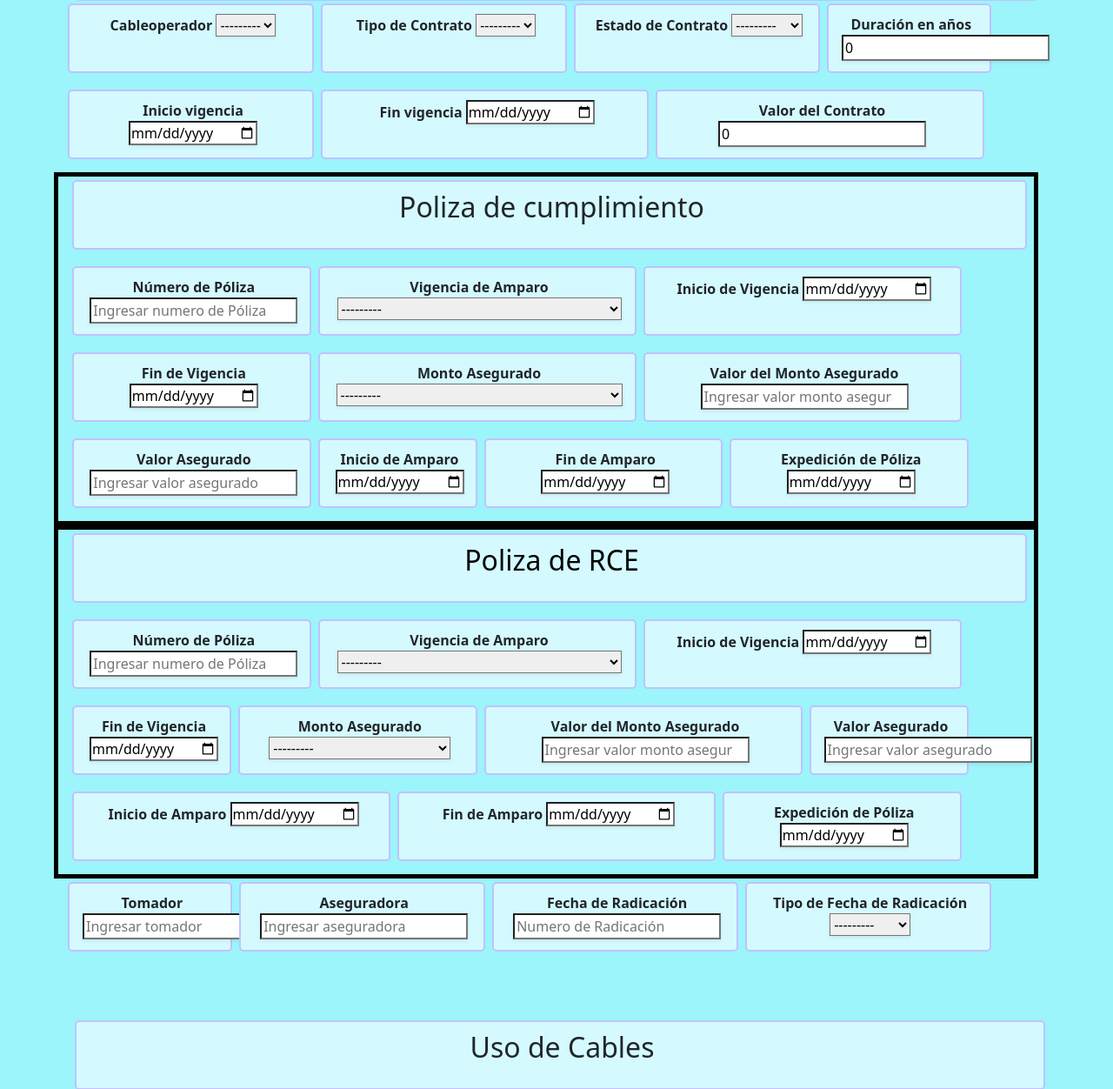
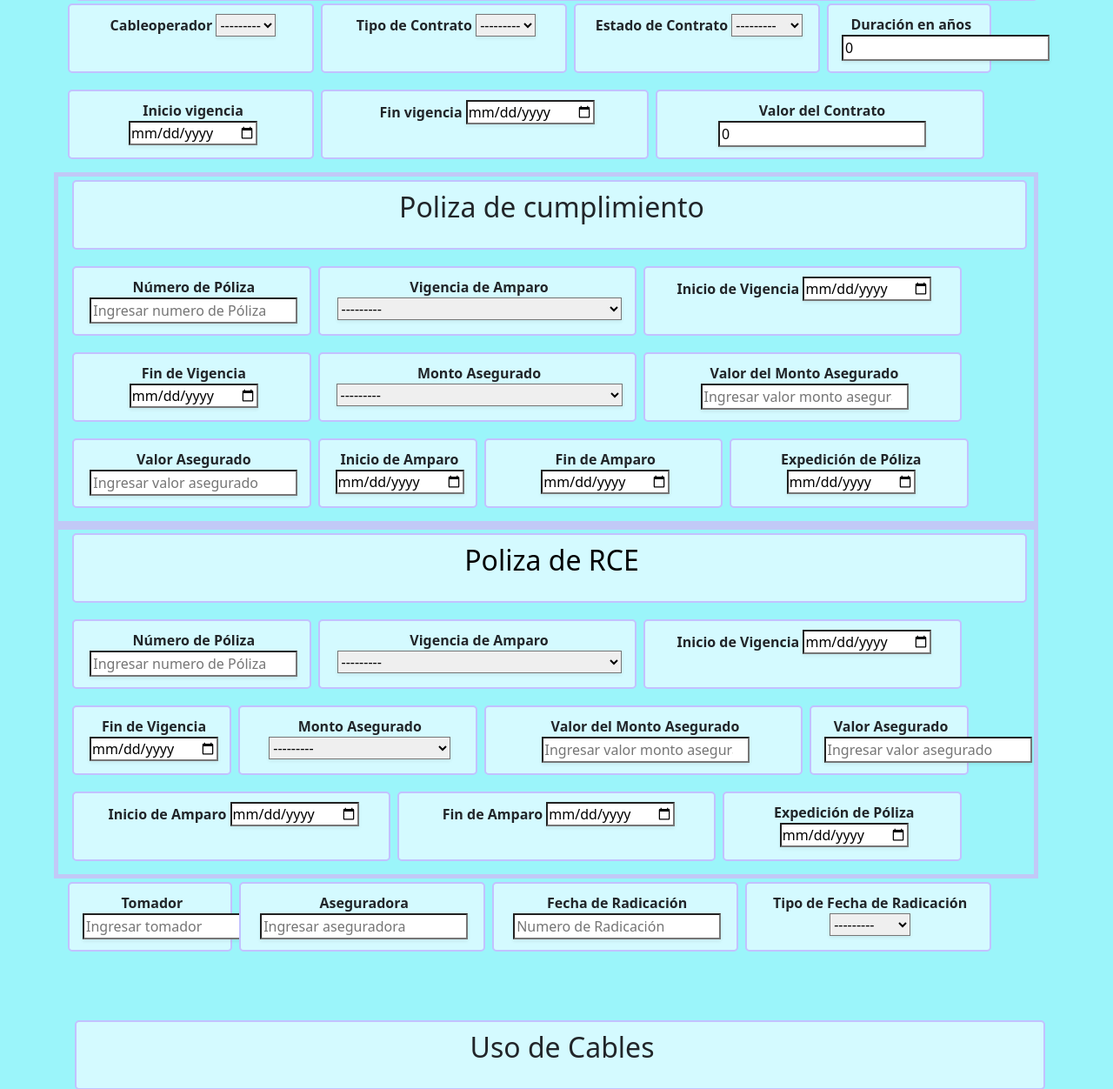
Before and after one commit to Adrian04g/Air-e_app, a Django app: page /contratos/ in a window 1280 px wide. Shown: the part 168-1420 px from the top of the page at 87% size. Run offline with Django 5.2, Linux system fonts and the light colour scheme; data that the repository does not hold is empty; parts of the project's set-up code (start-up, migrations or seed data) failed here and were passed over.

Commit message:
cambio de color en los bordes en crear_contrato.html

```diff
--- a/INF_CE/INF_CE/templates/contratos/crear_contrato.html
+++ b/INF_CE/INF_CE/templates/contratos/crear_contrato.html
@@ -104,7 +104,7 @@
                             <p class="">{{ field.errors.as_text }}</p>
                         {% endif %}
                 </div>
-                <div style="border: 5px solid black;" class="row">
+                <div style="border: 5px solid rgb(193, 201, 247);" class="row">
                     <div class="col-12 text- poliza"><h2>Poliza de cumplimiento</h2></div>
                     {% endwith %}
                     <div class="col-md-3 poliza">
@@ -218,7 +218,7 @@
                     </div>
                     {% endwith %}
                 </div>
-                <div style="border: 5px solid black;" class="row">
+                <div style="border: 5px solid rgb(193, 201, 247);" class="row">
                     <div class="col-12 text-black poliza"><h2>Poliza de RCE</h2></div>
                     <div class="col-md-3 poliza">
                         {% with field=form.numero_poliza_rce %}
```
